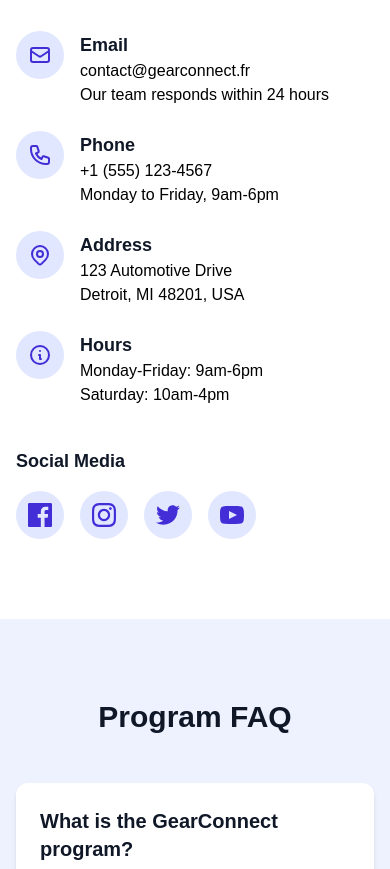
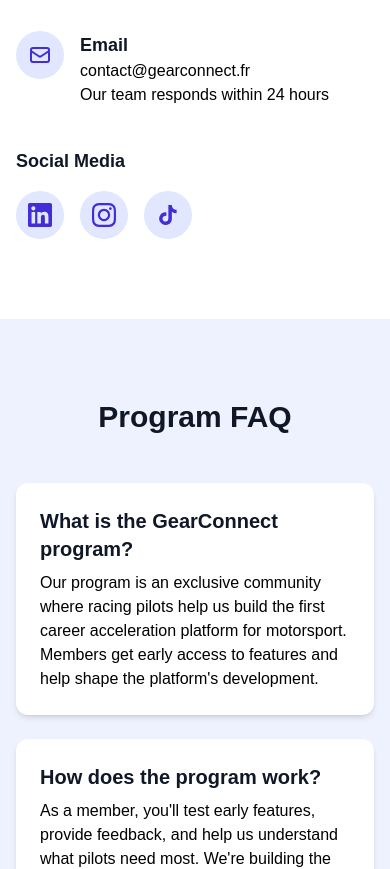
Before and after one commit to Romjah/gearconnect-landing, a Next.js app: page /contact in a window 390 px wide. Shown: the part 1560-2429 px from the top of the page. Built offline with nearby package versions, Linux system fonts and the light colour scheme.

Commit message:
Refactor ContactInfo component by removing unused props (phone, address, hours) and updating social media links to point to the official GearConnect accounts on LinkedIn, Instagram, and TikTok. This streamlines the component and enhances the footer's social media presence.

```diff
--- a/src/app/components/contact/ContactInfo.tsx
+++ b/src/app/components/contact/ContactInfo.tsx
@@ -8,21 +8,6 @@ interface ContactInfoProps {
     address: string;
     description: string;
   };
-  phone: {
-    title: string;
-    number: string;
-    description: string;
-  };
-  address: {
-    title: string;
-    line1: string;
-    line2: string;
-  };
-  hours: {
-    title: string;
-    line1: string;
-    line2: string;
-  };
   social: {
     title: string;
   };
@@ -32,9 +17,6 @@ export default function ContactInfo({
   title,
   description,
   email,
-  phone,
-  address,
-  hours,
   social
 }: ContactInfoProps) {
   return (
@@ -70,107 +52,24 @@ export default function ContactInfo({
             <p className="text-black">{email.description}</p>
           </div>
         </div>
-
-        <div className="flex items-start">
-          <div className="bg-indigo-100 p-3 rounded-full flex-shrink-0">
-            <svg
-              className="w-6 h-6 text-indigo-700"
-              fill="none"
-              stroke="currentColor"
-              viewBox="0 0 24 24"
-              xmlns="http://www.w3.org/2000/svg"
-            >
-              <path
-                strokeLinecap="round"
-                strokeLinejoin="round"
-                strokeWidth={2}
-                d="M3 5a2 2 0 012-2h3.28a1 1 0 01.948.684l1.498 4.493a1 1 0 01-.502 1.21l-2.257 1.13a11.042 11.042 0 005.516 5.516l1.13-2.257a1 1 0 011.21-.502l4.493 1.498a1 1 0 01.684.949V19a2 2 0 01-2 2h-1C9.716 21 3 14.284 3 6V5z"
-              ></path>
-            </svg>
-          </div>
-          <div className="ml-4">
-            <h3 className="text-lg font-semibold text-gray-900">{phone.title}</h3>
-            <p className="text-black">{phone.number}</p>
-            <p className="text-black">{phone.description}</p>
-          </div>
-        </div>
-
-        <div className="flex items-start">
-          <div className="bg-indigo-100 p-3 rounded-full flex-shrink-0">
-            <svg
-              className="w-6 h-6 text-indigo-700"
-              fill="none"
-              stroke="currentColor"
-              viewBox="0 0 24 24"
-              xmlns="http://www.w3.org/2000/svg"
-            >
-              <path
-                strokeLinecap="round"
-                strokeLinejoin="round"
-                strokeWidth={2}
-                d="M17.657 16.657L13.414 20.9a1.998 1.998 0 01-2.827 0l-4.244-4.243a8 8 0 1111.314 0z"
-              ></path>
-              <path
-                strokeLinecap="round"
-                strokeLinejoin="round"
-                strokeWidth={2}
-                d="M15 11a3 3 0 11-6 0 3 3 0 016 0z"
-              ></path>
-            </svg>
-          </div>
-          <div className="ml-4">
-            <h3 className="text-lg font-semibold text-gray-900">{address.title}</h3>
-            <p className="text-black">{address.line1}</p>
-            <p className="text-black">{address.line2}</p>
-          </div>
-        </div>
-
-        <div className="flex items-start">
-          <div className="bg-indigo-100 p-3 rounded-full flex-shrink-0">
-            <svg
-              className="w-6 h-6 text-indigo-700"
-              fill="none"
-              stroke="currentColor"
-              viewBox="0 0 24 24"
-              xmlns="http://www.w3.org/2000/svg"
-            >
-              <path
-                strokeLinecap="round"
-                strokeLinejoin="round"
-                strokeWidth={2}
-                d="M13 16h-1v-4h-1m1-4h.01M21 12a9 9 0 11-18 0 9 9 0 0118 0z"
-              ></path>
-            </svg>
-          </div>
-          <div className="ml-4">
-            <h3 className="text-lg font-semibold text-gray-900">{hours.title}</h3>
-            <p className="text-black">{hours.line1}</p>
-            <p className="text-black">{hours.line2}</p>
-          </div>
-        </div>
       </div>
 
       <div className="mt-10">
         <h3 className="text-lg font-semibold text-gray-900 mb-4">{social.title}</h3>
         <div className="flex space-x-4">
-          <a href="#" className="bg-indigo-100 p-3 rounded-full text-indigo-700 hover:bg-indigo-200">
+          <a href="https://www.linkedin.com/company/gearconnect/" target="_blank" rel="noopener noreferrer" className="bg-indigo-100 p-3 rounded-full text-indigo-700 hover:bg-indigo-200">
             <svg className="w-6 h-6" fill="currentColor" viewBox="0 0 24 24">
-              <path d="M22.675 0h-21.35c-.732 0-1.325.593-1.325 1.325v21.351c0 .731.593 1.324 1.325 1.324h11.495v-9.294h-3.128v-3.622h3.128v-2.671c0-3.1 1.893-4.788 4.659-4.788 1.325 0 2.463.099 2.795.143v3.24l-1.918.001c-1.504 0-1.795.715-1.795 1.763v2.313h3.587l-.467 3.622h-3.12v9.293h6.116c.73 0 1.323-.593 1.323-1.325v-21.35c0-.732-.593-1.325-1.325-1.325z" />
+              <path d="M20.447 20.452h-3.554v-5.569c0-1.328-.027-3.037-1.852-3.037-1.853 0-2.136 1.445-2.136 2.939v5.667H9.351V9h3.414v1.561h.046c.477-.9 1.637-1.85 3.37-1.85 3.601 0 4.267 2.37 4.267 5.455v6.286zM5.337 7.433c-1.144 0-2.063-.926-2.063-2.065 0-1.138.92-2.063 2.063-2.063 1.14 0 2.064.925 2.064 2.063 0 1.139-.925 2.065-2.064 2.065zm1.782 13.019H3.555V9h3.564v11.452zM22.225 0H1.771C.792 0 0 .774 0 1.729v20.542C0 23.227.792 24 1.771 24h20.451C23.2 24 24 23.227 24 22.271V1.729C24 .774 23.2 0 22.222 0h.003z"/>
             </svg>
           </a>
-          <a href="#" className="bg-indigo-100 p-3 rounded-full text-indigo-700 hover:bg-indigo-200">
+          <a href="https://www.instagram.com/gearconnectfr/" target="_blank" rel="noopener noreferrer" className="bg-indigo-100 p-3 rounded-full text-indigo-700 hover:bg-indigo-200">
             <svg className="w-6 h-6" fill="currentColor" viewBox="0 0 24 24">
-              <path d="M12 2.163c3.204 0 3.584.012 4.85.07 3.252.148 4.771 1.691 4.919 4.919.058 1.265.069 1.645.069 4.849 0 3.205-.012 3.584-.069 4.849-.149 3.225-1.664 4.771-4.919 4.919-1.266.058-1.644.07-4.85.07-3.204 0-3.584-.012-4.849-.07-3.26-.149-4.771-1.699-4.919-4.92-.058-1.265-.07-1.644-.07-4.849 0-3.204.013-3.583.07-4.849.149-3.227 1.664-4.771 4.919-4.919 1.266-.057 1.645-.069 4.849-.069zm0-2.163c-3.259 0-3.667.014-4.947.072-4.358.2-6.78 2.618-6.98 6.98-.059 1.281-.073 1.689-.073 4.948 0 3.259.014 3.668.072 4.948.2 4.358 2.618 6.78 6.98 6.98 1.281.058 1.689.072 4.948.072 3.259 0 3.668-.014 4.948-.072 4.354-.2 6.782-2.618 6.979-6.98.059-1.28.073-1.689.073-4.948 0-3.259-.014-3.667-.072-4.947-.196-4.354-2.617-6.78-6.979-6.98-1.281-.059-1.69-.073-4.949-.073zm0 5.838c-3.403 0-6.162 2.759-6.162 6.162s2.759 6.163 6.162 6.163 6.162-2.759 6.162-6.163c0-3.403-2.759-6.162-6.162-6.162zm0 10.162c-2.209 0-4-1.79-4-4 0-2.209 1.791-4 4-4s4 1.791 4 4c0 2.21-1.791 4-4 4zm6.406-11.845c-.796 0-1.441.645-1.441 1.44s.645 1.44 1.441 1.44c.795 0 1.439-.645 1.439-1.44s-.644-1.44-1.439-1.44z" />
+              <path d="M12 2.163c3.204 0 3.584.012 4.85.07 3.252.148 4.771 1.691 4.919 4.919.058 1.265.069 1.645.069 4.849 0 3.205-.012 3.584-.069 4.849-.149 3.225-1.664 4.771-4.919 4.919-1.266.058-1.644.07-4.85.07-3.204 0-3.584-.012-4.849-.07-3.26-.149-4.771-1.699-4.919-4.92-.058-1.265-.07-1.644-.07-4.849 0-3.204.013-3.583.07-4.849.149-3.227 1.664-4.771 4.919-4.919 1.266-.057 1.645-.069 4.849-.069zm0-2.163c-3.259 0-3.667.014-4.947.072-4.358.2-6.78 2.618-6.98 6.98-.059 1.281-.073 1.689-.073 4.948 0 3.259.014 3.668.072 4.948.2 4.358 2.618 6.78 6.98 6.98 1.281.058 1.689.072 4.948.072 3.259 0 3.668-.014 4.948-.072 4.354-.2 6.782-2.618 6.979-6.98.059-1.28.073-1.689.073-4.948 0-3.259-.014-3.667-.072-4.947-.196-4.354-2.617-6.78-6.979-6.98-1.281-.059-1.69-.073-4.949-.073zm0 5.838c-3.403 0-6.162 2.759-6.162 6.162s2.759 6.163 6.162 6.163 6.162-2.759 6.162-6.163c0-3.403-2.759-6.162-6.162-6.162zm0 10.162c-2.209 0-4-1.79-4-4 0-2.209 1.791-4 4-4s4 1.791 4 4c0 2.21-1.791 4-4 4zm6.406-11.845c-.796 0-1.441.645-1.441 1.44s.645 1.44 1.441 1.44c.795 0 1.439-.645 1.439-1.44s-.644-1.44-1.439-1.44z"/>
             </svg>
           </a>
-          <a href="#" className="bg-indigo-100 p-3 rounded-full text-indigo-700 hover:bg-indigo-200">
+          <a href="https://www.tiktok.com/@gearconnectfr" target="_blank" rel="noopener noreferrer" className="bg-indigo-100 p-3 rounded-full text-indigo-700 hover:bg-indigo-200">
             <svg className="w-6 h-6" fill="currentColor" viewBox="0 0 24 24">
-              <path d="M24 4.557c-.883.392-1.832.656-2.828.775 1.017-.609 1.798-1.574 2.165-2.724-.951.564-2.005.974-3.127 1.195-.897-.957-2.178-1.555-3.594-1.555-3.179 0-5.515 2.966-4.797 6.045-4.091-.205-7.719-2.165-10.148-5.144-1.29 2.213-.669 5.108 1.523 6.574-.806-.026-1.566-.247-2.229-.616-.054 2.281 1.581 4.415 3.949 4.89-.693.188-1.452.232-2.224.084.626 1.956 2.444 3.379 4.6 3.419-2.07 1.623-4.678 2.348-7.29 2.04 2.179 1.397 4.768 2.212 7.548 2.212 9.142 0 14.307-7.721 13.995-14.646.962-.695 1.797-1.562 2.457-2.549z" />
-            </svg>
-          </a>
-          <a href="#" className="bg-indigo-100 p-3 rounded-full text-indigo-700 hover:bg-indigo-200">
-            <svg className="w-6 h-6" fill="currentColor" viewBox="0 0 24 24">
-              <path d="M19.615 3.184c-3.604-.246-11.631-.245-15.23 0-3.897.266-4.356 2.62-4.385 8.816.029 6.185.484 8.549 4.385 8.816 3.6.245 11.626.246 15.23 0 3.897-.266 4.356-2.62 4.385-8.816-.029-6.185-.484-8.549-4.385-8.816zm-10.615 12.816v-8l8 3.993-8 4.007z" />
+              <path d="M19.59 6.69a4.83 4.83 0 01-3.77-4.25V2h-3.45v13.67a2.89 2.89 0 01-5.2 1.74 2.89 2.89 0 012.31-4.64 2.93 2.93 0 01.88.13V9.4a6.84 6.84 0 00-.88-.05A6.33 6.33 0 005 20.1a6.34 6.34 0 0010.86-4.43v-7a8.16 8.16 0 004.77 1.52v-3.4a4.85 4.85 0 01-1-.1z"/>
             </svg>
           </a>
         </div>
--- a/src/app/contact/page.tsx
+++ b/src/app/contact/page.tsx
@@ -24,21 +24,6 @@ export default async function Contact() {
       title: "Email",
       address: "contact@gearconnect.fr",
       description: "Our team responds within 24 hours"
-    },
-    phone: {
-      title: "Phone",
-      number: "+1 (555) 123-4567",
-      description: "Monday to Friday, 9am-6pm"
-    },
-    address: {
-      title: "Address",
-      line1: "123 Automotive Drive",
-      line2: "Detroit, MI 48201, USA"
-    },
-    hours: {
-      title: "Hours",
-      line1: "Monday-Friday: 9am-6pm",
-      line2: "Saturday: 10am-4pm"
     },
     social: {
       title: "Social Media"
@@ -95,9 +80,6 @@ export default async function Contact() {
               title={info.title}
               description={info.description}
               email={info.email}
-              phone={info.phone}
-              address={info.address}
-              hours={info.hours}
               social={info.social}
             />
           </div>
```
Also changed, not shown: src/app/components/Footer.tsx (+5 -10 lines).
